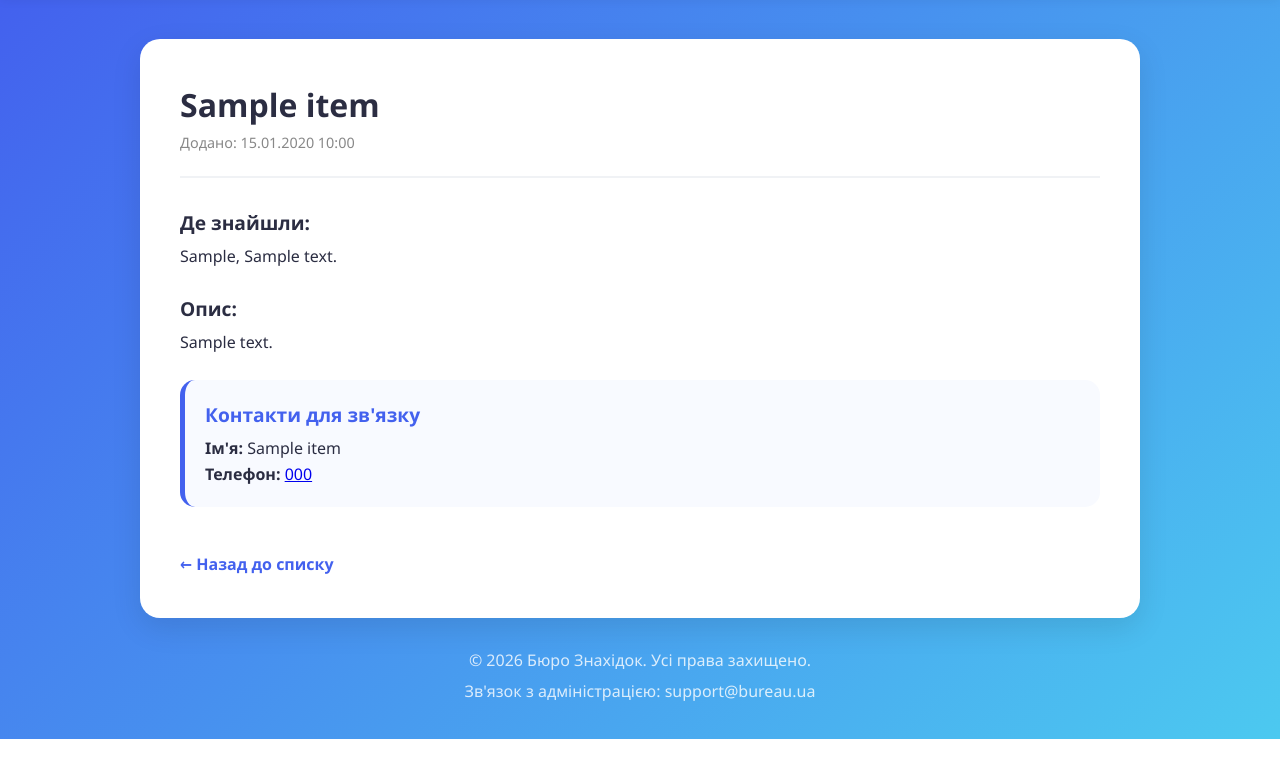
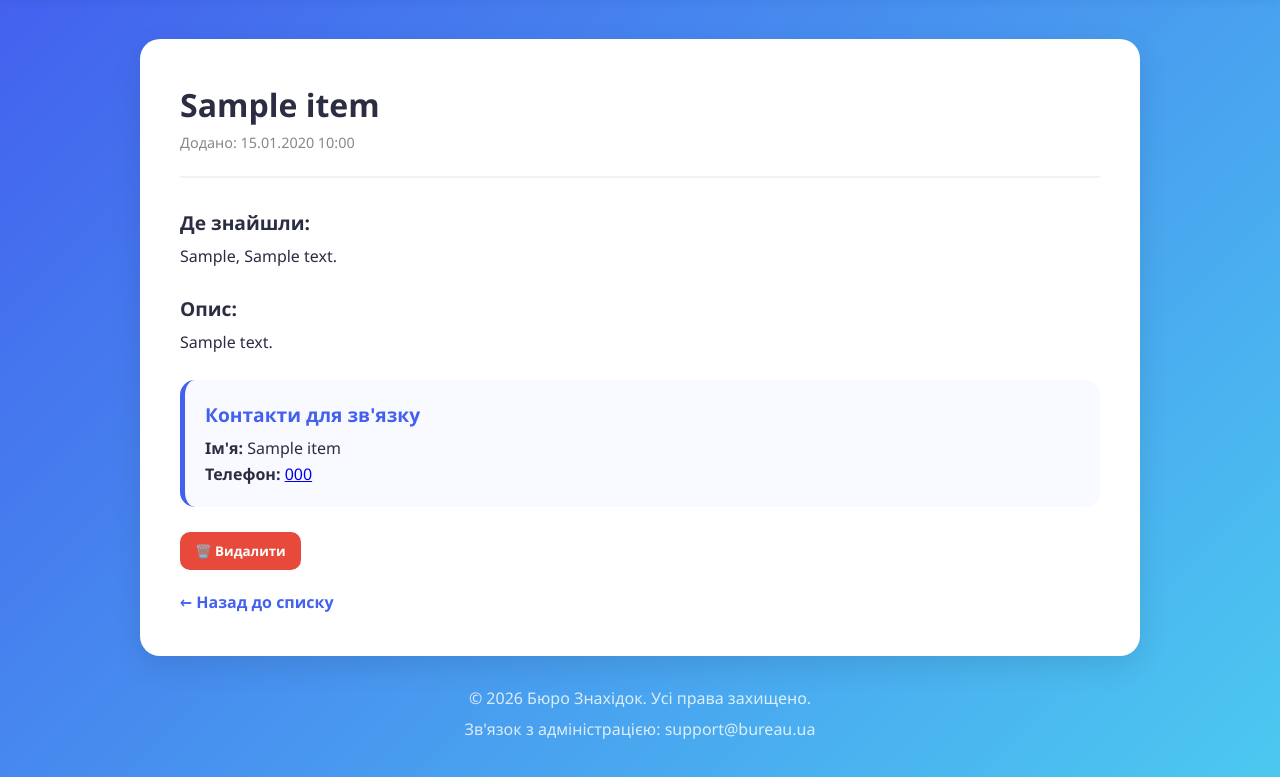
Before and after one commit to yaverick/lost-property-site, a Flask app: a page that uses templates/item_detail.html in a window 1280 px wide. Shown: the part 71-848 px from the top of the page. Before the commit the page ends 810 px from the top, so only its background shows below. Run offline with Flask 3, Linux system fonts and the light colour scheme; a user stored in the database is signed in; tables that the repository leaves empty hold one stand-in row (values such as "Sample post").

Commit message:
add delete report + fixes

```diff
--- a/main.py
+++ b/main.py
@@ -63,7 +63,7 @@ def home():
     title_search = request.args.get('title-search', '').strip()
     return render_template('home.html', items=items)
 
-@app.route('/all_items', methods=['POST', 'GET'])
+@app.route('/all-items', methods=['POST', 'GET'])
 def all_items():
     items = LostItem.query.order_by(LostItem.date_posted.desc()).all()
 
@@ -152,7 +152,7 @@ def login():
 
     return render_template('login.html')
 
-@app.route('/my_profile')
+@app.route('/my-profile')
 @login_required
 def my_profile():
     items = LostItem.query.filter_by(creator_id=current_user.id)
@@ -205,6 +205,20 @@ def item_detail(item_id):
     item = LostItem.query.get_or_404(item_id)
     return render_template('item_detail.html', item=item)
 
+@app.route('/delete-item-<int:item_id>>', methods=['POST', 'GET'])
+@login_required
+def delete_item(item_id):
+    item = LostItem.query.get_or_404(item_id)
+    if current_user.id == item.creator_id:
+        try:
+            db.session.delete(item)
+            db.session.commit()
+        except:
+            db.session.rollback()
+
+    return redirect(url_for('all_items'))
+
+
 if __name__ == '__main__':
     with app.app_context():
         db.create_all()
--- a/static/css/item_detail_styles.css
+++ b/static/css/item_detail_styles.css
@@ -50,3 +50,18 @@
     text-decoration: none;
     font-weight: 600;
 }
+
+.btn-delete {
+    background-color: #e74a3b;
+    color: white;
+    border: none;
+    padding: 10px 15px;
+    border-radius: 10px;
+    font-weight: 600;
+    cursor: pointer;
+    transition: background 0.3s ease;
+}
+
+.btn-delete:hover {
+    background-color: #c0392b;
+}
--- a/templates/item_detail.html
+++ b/templates/item_detail.html
@@ -36,6 +36,16 @@
                 </div>
             </div>
 
+            {% if current_user.id == item.creator_id %}
+
+                <form action="{{ url_for('delete_item', item_id=item.id) }}" method="POST" style="display: inline;">
+                    <button type="submit" class="btn-delete" onclick="return confirm('Ви впевнені, що хочете видалити це оголошення?');">
+                        🗑️ Видалити
+                    </button>
+                </form>
+
+            {% endif %}
+
             <div class="item-detail-footer">
                 <a href="{{ url_for('all_items') }}" class="btn-back">← Назад до списку</a>
             </div>
```
